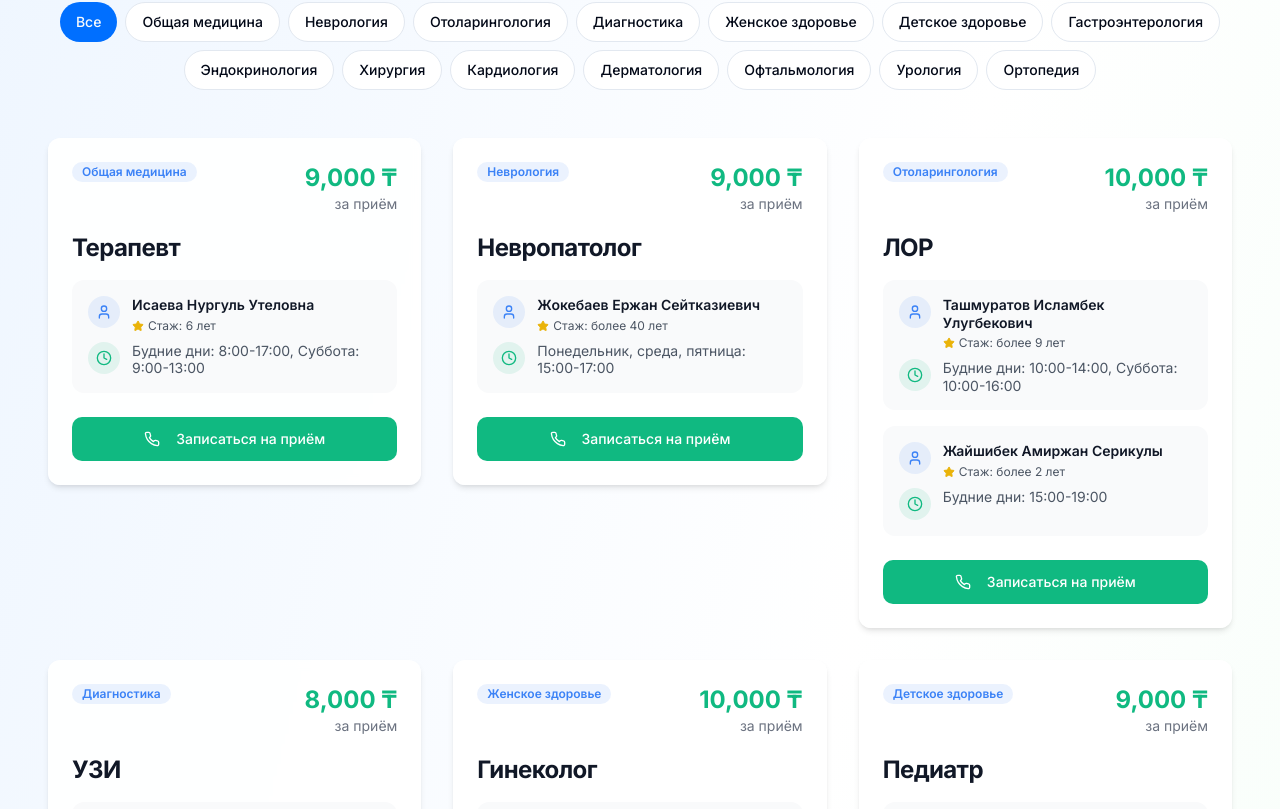
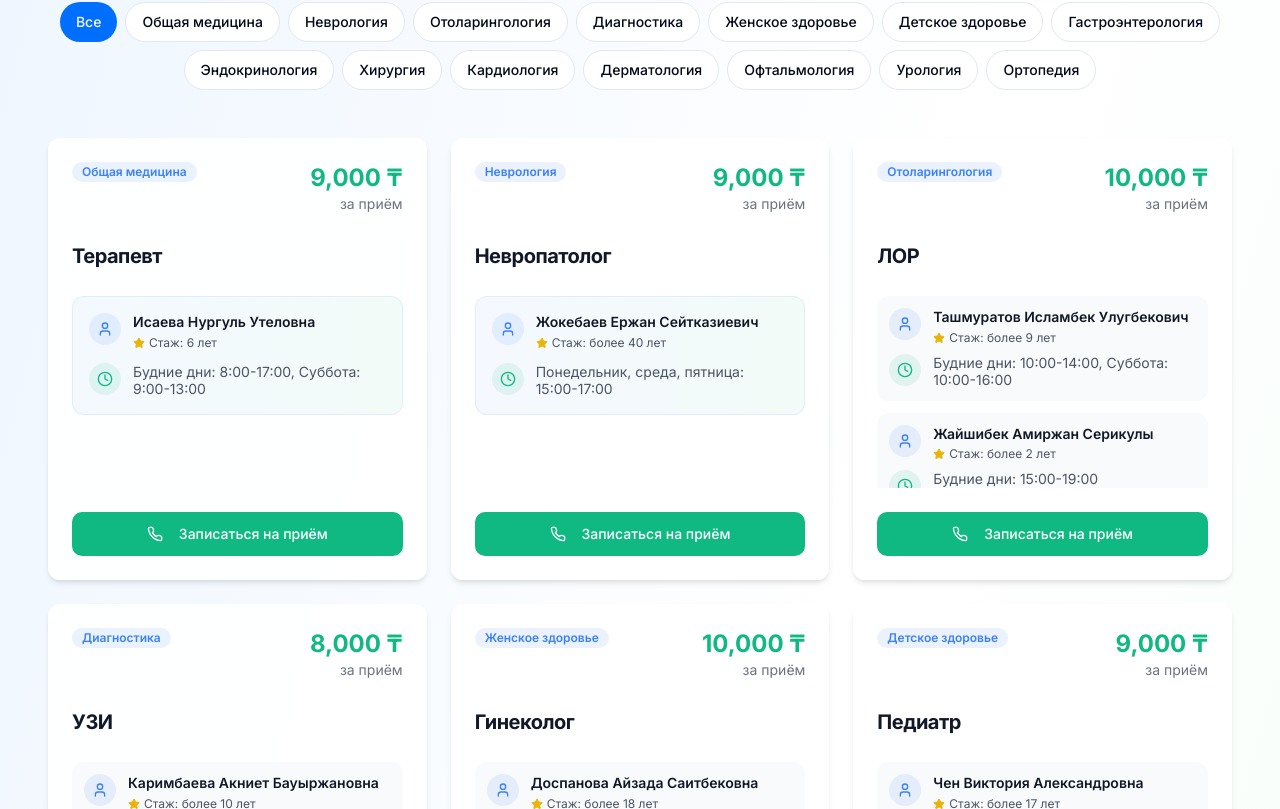
Before and after one commit to sur1cat/zhardem-hippo, a React (Vite) app: page / in a window 1280 px wide. Shown: the part 1031-1840 px from the top of the page. Built offline with nearby package versions, Linux system fonts and the light colour scheme.

Commit message:
Fix: Improve service card layout
Adjust service card styling for consistent size and layout.

```diff
--- a/src/components/ServiceCard.tsx
+++ b/src/components/ServiceCard.tsx
@@ -12,7 +12,7 @@ interface ServiceCardProps {
 
 const ServiceCard = ({ service, onBookClick }: ServiceCardProps) => {
   return (
-    <Card className="group hover:shadow-2xl transition-all duration-300 hover:-translate-y-2 bg-white/90 backdrop-blur-sm border-0 card-shadow hover:card-shadow-hover">
+    <Card className="group hover:shadow-2xl transition-all duration-300 hover:-translate-y-2 bg-white/90 backdrop-blur-sm border-0 card-shadow hover:card-shadow-hover h-full flex flex-col">
       <CardHeader className="pb-4">
         <div className="flex justify-between items-start mb-3">
           <Badge variant="secondary" className="bg-medical-blue/10 text-medical-blue border-0">
@@ -24,14 +24,44 @@ const ServiceCard = ({ service, onBookClick }: ServiceCardProps) => {
           </div>
         </div>
 
-        <CardTitle className="text-2xl font-bold text-gray-900 group-hover:text-medical-blue transition-colors">
+        <CardTitle className="text-xl font-bold text-gray-900 group-hover:text-medical-blue transition-colors min-h-[3rem] flex items-center">
           {service.title}
         </CardTitle>
       </CardHeader>
 
-      <CardContent className="space-y-4">
+      <CardContent className="flex-1 space-y-3">
+        {service.doctors.length === 1 ? (
+          // Специальное отображение для одного врача
+          <div className="bg-gradient-to-r from-medical-blue/5 to-medical-green/5 rounded-xl p-4 border border-medical-blue/10">
+            <div className="flex items-start gap-3 mb-3">
+              <div className="bg-medical-blue/10 p-2 rounded-full flex-shrink-0">
+                <User className="w-4 h-4 text-medical-blue" />
+              </div>
+              <div className="flex-1 min-w-0">
+                <h4 className="font-semibold text-gray-900 text-sm leading-tight mb-1">
+                  {service.doctors[0].name}
+                </h4>
+                <div className="flex items-center gap-1">
+                  <Star className="w-3 h-3 text-yellow-500 fill-current" />
+                  <span className="text-xs text-gray-600">Стаж: {service.doctors[0].experience}</span>
+                </div>
+              </div>
+            </div>
+
+            <div className="flex items-start gap-3">
+              <div className="bg-medical-green/10 p-2 rounded-full flex-shrink-0">
+                <Clock className="w-4 h-4 text-medical-green" />
+              </div>
+              <p className="text-sm text-gray-600 leading-tight">
+                {service.doctors[0].schedule}
+              </p>
+            </div>
+          </div>
+        ) : (
+          // Отображение для нескольких врачей
+          <div className="space-y-3 max-h-48 overflow-y-auto">
             {service.doctors.map((doctor, index) => (
-          <div key={index} className="bg-gray-50 rounded-xl p-4 space-y-2">
+              <div key={index} className="bg-gray-50 rounded-xl p-3 space-y-2">
                 <div className="flex items-start gap-3">
                   <div className="bg-medical-blue/10 p-2 rounded-full flex-shrink-0">
                     <User className="w-4 h-4 text-medical-blue" />
@@ -57,9 +87,11 @@ const ServiceCard = ({ service, onBookClick }: ServiceCardProps) => {
                 </div>
               </div>
             ))}
+          </div>
+        )}
       </CardContent>
 
-      <CardFooter>
+      <CardFooter className="mt-auto">
         <Button
           onClick={onBookClick}
           className="w-full bg-medical-green hover:bg-medical-green/90 text-white transition-all duration-200 hover:scale-105 group-hover:shadow-lg"
--- a/src/pages/Index.tsx
+++ b/src/pages/Index.tsx
@@ -270,7 +270,7 @@ const Index = () => {
           </div>
 
           {/* Services Grid */}
-          <div className="grid grid-cols-1 md:grid-cols-2 lg:grid-cols-3 gap-8">
+          <div className="grid grid-cols-1 md:grid-cols-2 xl:grid-cols-3 gap-6 auto-rows-fr">
             {filteredServices.map((service, index) => (
               <div
                 key={service.id}
```
Lines whose indentation alone changed are shown as unchanged.
